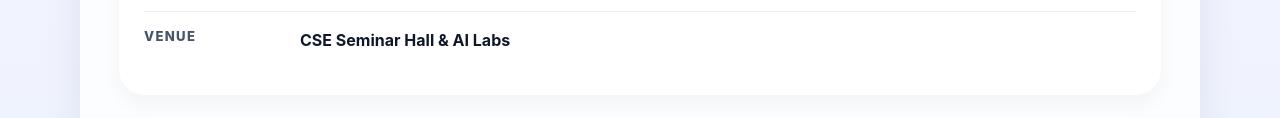
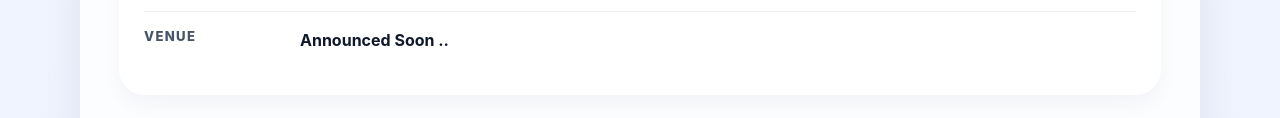
Before and after one commit to Janakiram-2005/invitation, a plain HTML site: page index.html in a window 1280 px wide. Shown: the part 1088-1206 px from the top of the page. Drawn offline with Linux system fonts and the light colour scheme.

Commit message:
Update venue text

```diff
--- a/index.html
+++ b/index.html
@@ -406,7 +406,7 @@
               </div>
               <div class="detail-row">
                 <div class="detail-label">Venue</div>
-                <div class="detail-value">CSE Seminar Hall &amp; AI Labs</div>
+                <div class="detail-value">Announced Soon ..</div>
               </div>
             </div>
           </aside>
```
